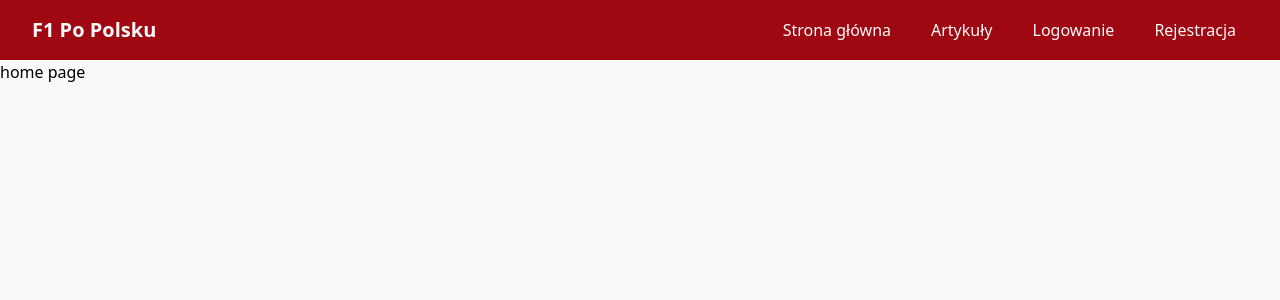
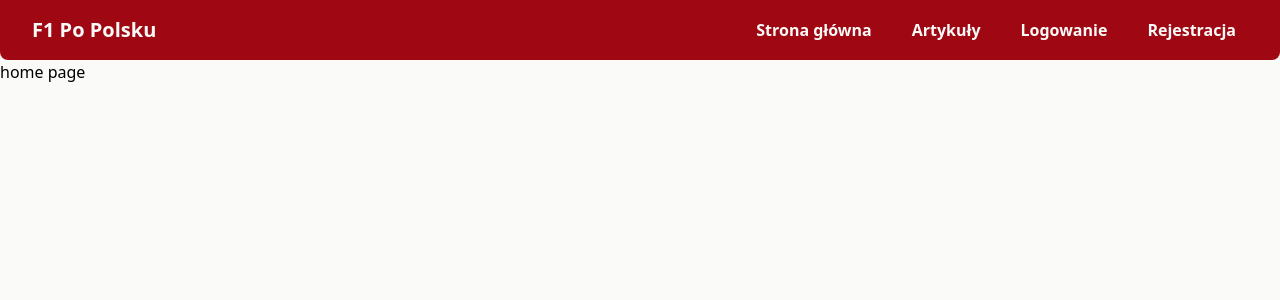
Before and after one commit to JOSK2025/f1pl, a React (Vite) app in the folder frontend/: page / in a window 1280 px wide. Shown: the top 300 px of the page. Built offline with nearby package versions, Linux system fonts and the light colour scheme.

Commit message:
minor navbar style adjustments

```diff
--- a/frontend/src/components/Navbar.tsx
+++ b/frontend/src/components/Navbar.tsx
@@ -1,6 +1,6 @@
-import { useState } from "react";
-import { Link } from "react-router-dom";
-import { HomeIcon, UserPlusIcon, ArrowLeftOnRectangleIcon, Bars3Icon, XMarkIcon, DocumentTextIcon } from "@heroicons/react/24/solid";
+import {useState} from "react";
+import {Link} from "react-router-dom";
+import {HomeIcon, UserPlusIcon, ArrowLeftOnRectangleIcon, Bars3Icon, XMarkIcon, DocumentTextIcon} from "@heroicons/react/24/solid";
 
 const Navbar = () => {
   const [isOpen, setIsOpen] = useState(false);
@@ -18,12 +18,14 @@ const Navbar = () => {
 
   return (
     <>
-      <nav className="hidden md:flex bg-red-800 text-stone-50 px-8 py-4 justify-between items-center">
-        <div className="text-xl font-bold text-stone-50">F1 Po Polsku</div>
+      <nav className="hidden md:flex bg-red-800 text-stone-50 px-8 py-4 justify-between items-center rounded-bl-lg rounded-br-lg">
+        <Link to="/" className="text-xl font-bold text-stone-50">
+          F1 Po Polsku
+        </Link>
         <ul className="flex space-x-4">
           {navLinks.map((link) => (
             <li key={link.to}>
-              <Link to={link.to} className="hover:bg-red-700 px-3 py-2 rounded-md">
+              <Link to={link.to} className="hover:bg-red-700 font-bold px-3 py-2 rounded-md">
                 <span>{link.text}</span>
               </Link>
             </li>
```
